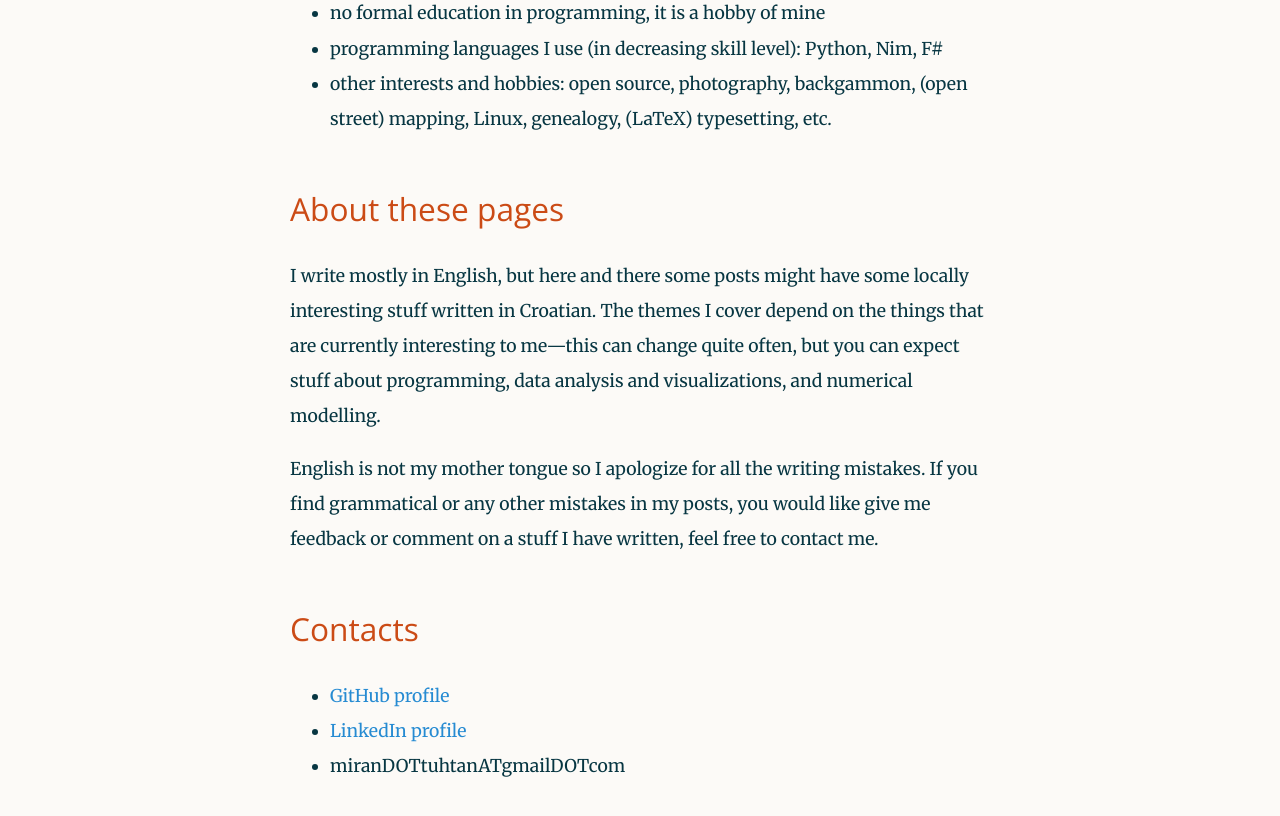
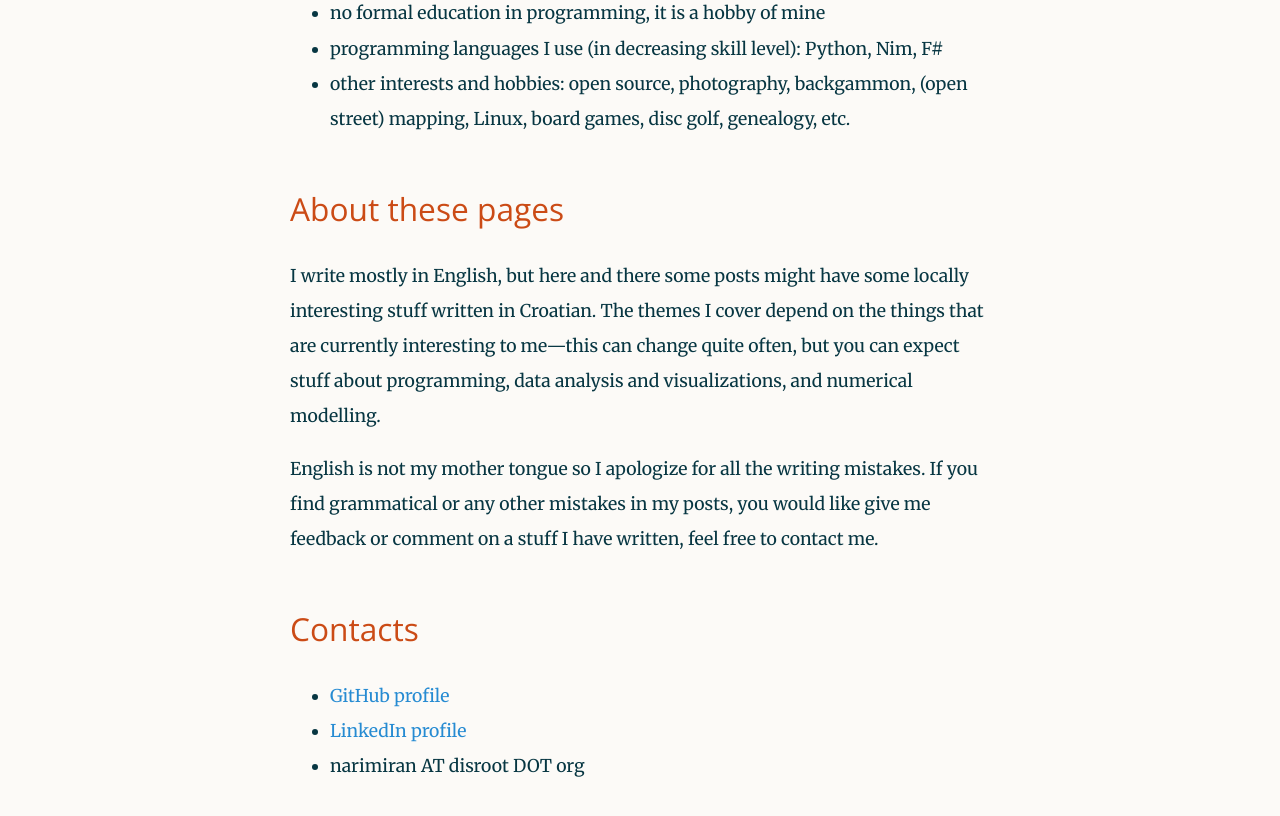
Before and after one commit to narimiran/narimiran.github.io, a Jekyll site: the page built from _pages/01_about.md, in a window 1280 px wide and 1191 px high. Shown: the part 336-1152 px from the top of the window. Built offline with Jekyll 4.4.1, drawn with Linux system fonts in a browser that asks for light colours.

Commit message:
update About page

```diff
--- a/_pages/01_about.md
+++ b/_pages/01_about.md
@@ -15,7 +15,7 @@ permalink: /about/
 * it says _civil engineer_ on my diploma, but I don't feel like one
 * no formal education in programming, it is a hobby of mine
 * programming languages I use (in decreasing skill level): Python, Nim, F#
-* other interests and hobbies: open source, photography, backgammon, (open street) mapping, Linux, genealogy, (LaTeX) typesetting, etc.
+* other interests and hobbies: open source, photography, backgammon, (open street) mapping, Linux, board games, disc golf, genealogy, etc.
 
 
 
@@ -34,7 +34,7 @@ If you find grammatical or any other mistakes in my posts, you would like give m
 
 * [GitHub profile](https://github.com/narimiran/)
 * [LinkedIn profile](https://www.linkedin.com/in/miran-tuhtan/)
-* miranDOTtuhtanATgmailDOTcom
+* narimiran AT disroot DOT org
 
 
 &nbsp;
```
